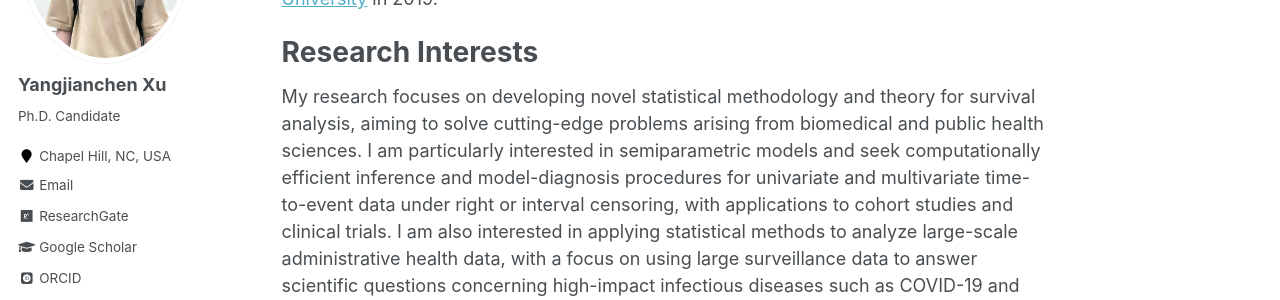
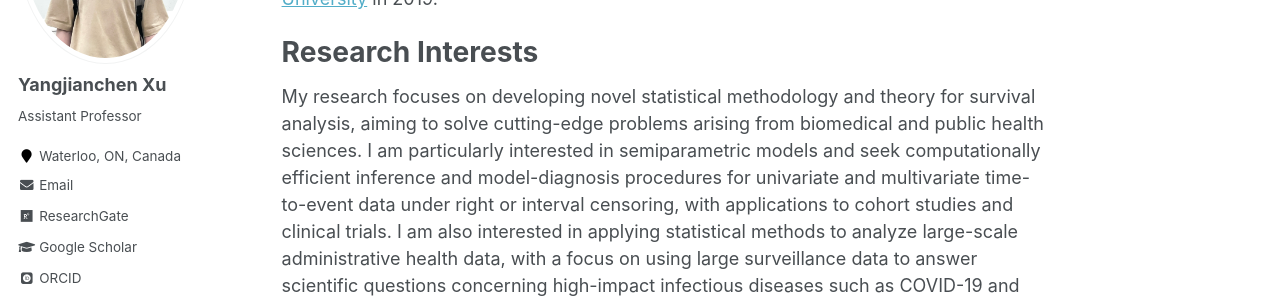
Before and after one commit to yangjc-xu/yangjc-xu.github.io, a Jekyll site: the page built from _pages/about.md, in a window 1280 px wide. Shown: the part 283-583 px from the top of the page. Built offline with Jekyll 4.4.1, drawn with Linux system fonts in a browser that asks for light colours; some web fonts are replaced.

Commit message:
Update _config.yml

```diff
--- a/_config.yml
+++ b/_config.yml
@@ -82,12 +82,12 @@ analytics:
 author:
   name             : "Yangjianchen Xu"
   avatar           : "profile.png"
-  bio              : "Ph.D. Candidate"
-  location         : "Chapel Hill, NC, USA"
+  bio              : "Assistant Professor"
+  location         : "Waterloo, ON, Canada"
   employer         :
   pubmed           :
   googlescholar    : "https://scholar.google.com/citations?hl=en&user=cb6zIO4AAAAJ"
-  email            : "yangjc@live.unc.edu"
+  email            : "yangjc@uwaterloo.ca"
   researchgate     : "https://www.researchgate.net/profile/Yangjianchen-Xu"
   uri              :
   bitbucket        :
```
